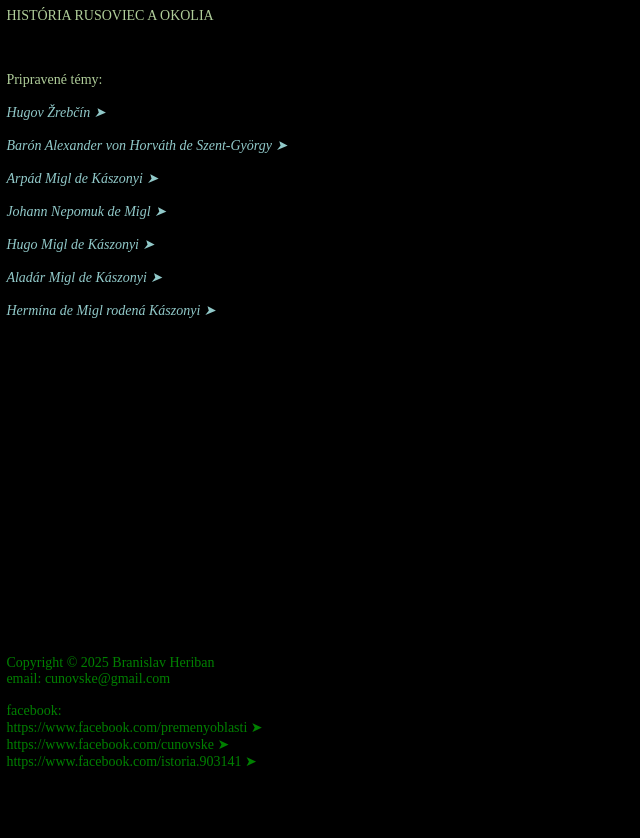
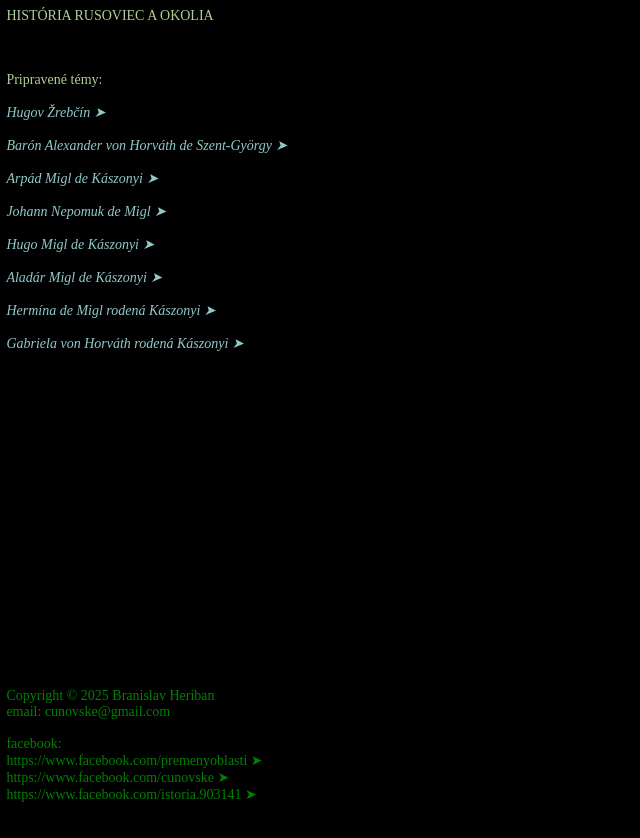
Before and after one commit to historia-rusoviec/historia-rusoviec.github.io, a plain HTML site: page index.html in a window 1280 px wide. Shown: the whole page, without its empty margins (0-640 px from the left). Drawn offline with Linux system fonts and the light colour scheme.

Commit message:
Update index.html

```diff
--- a/index.html
+++ b/index.html
@@ -42,6 +42,8 @@ HISTÓRIA RUSOVIEC A OKOLIA <br><br>
 		<br><br>
 <a href="https://historia-rusoviec.github.io/hermina-migl/">Hermína de Migl rodená Kászonyi ➤</a>
 		<br><br>
+<a href="https://historia-rusoviec.github.io/gabriela-horvath/">Gabriela von Horváth rodená Kászonyi ➤</a>
+		<br><br>
 
 
 	</span>
```
